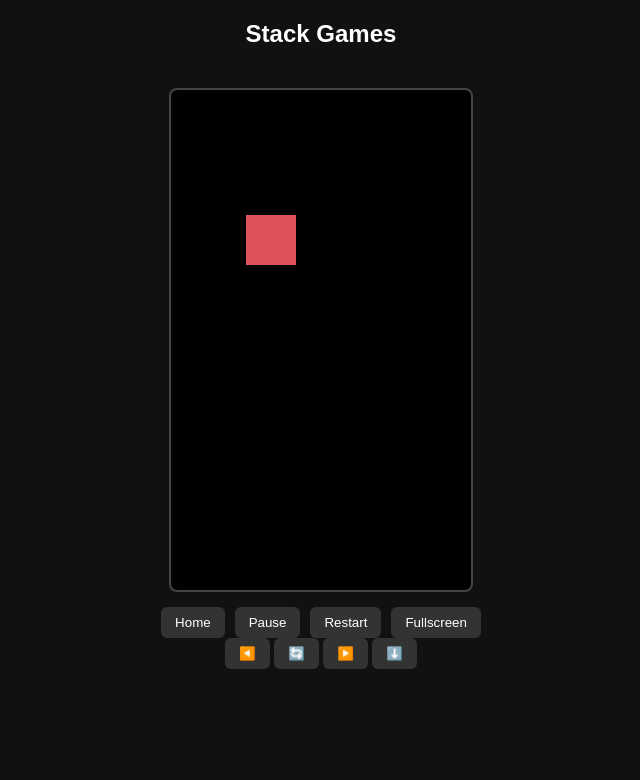
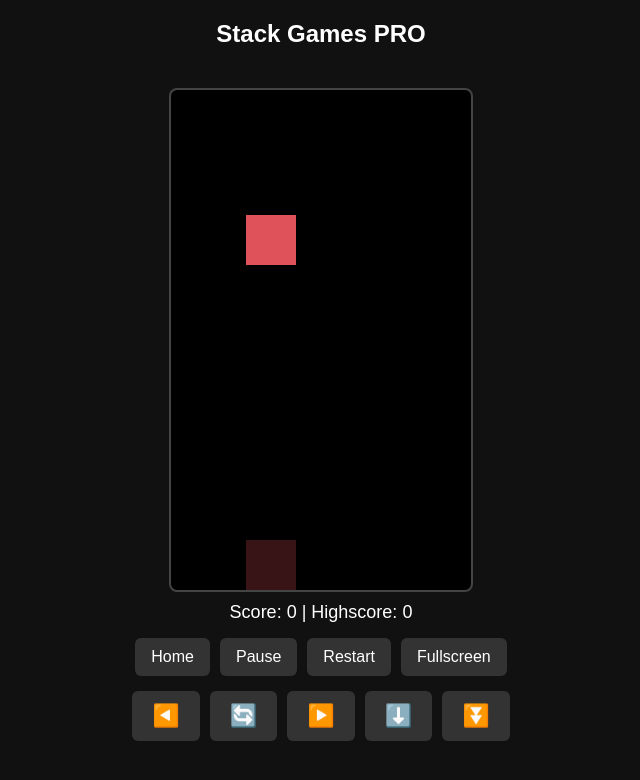
Before and after one commit to azamuslim/ztakaful-interaktif-app, a plain HTML site: page stack-games.html in a window 1280 px wide. Both pictures are taken after a click on the button "Restart". Shown: the whole page, without its empty margins (319-959 px from the left). Drawn offline with Linux system fonts and the light colour scheme.

Commit message:
Update stack-games.html

```diff
--- a/stack-games.html
+++ b/stack-games.html
@@ -3,7 +3,7 @@
 <head>
   <meta charset="UTF-8" />
   <meta name="viewport" content="width=device-width, initial-scale=1.0" />
-  <title>Stack Games</title>
+  <title>Stack Games PRO</title>
   <style>
     body {
       margin: 0;
@@ -26,22 +26,42 @@
       gap: 10px;
     }
     button {
-      padding: 8px 14px;
+      padding: 10px 16px;
       background:#333;
       color:#fff;
       border:none;
       border-radius:6px;
       cursor:pointer;
+      font-size:16px;
     }
-    button:hover{
-      background:#555;
+    button:hover { background:#555; }
+
+    #mobileControls {
+      display:flex;
+      gap:10px;
+      margin-top:15px;
+    }
+    #mobileControls button {
+      font-size:22px;
+      padding:12px 20px;
+    }
+
+    #scoreBox {
+      margin-top:10px;
+      font-size:18px;
     }
   </style>
 </head>
+
 <body>
 
-  <h2>Stack Games</h2>
+<h2>Stack Games PRO</h2>
 <canvas id="gameCanvas" width="300" height="500"></canvas>
+
+<div id="scoreBox">
+  Score: <span id="score">0</span> |
+  Highscore: <span id="highscore">0</span>
+</div>
 
 <div id="ui">
   <button onclick="goHome()">Home</button>
@@ -49,17 +69,19 @@
   <button onclick="restartGame()">Restart</button>
   <button onclick="toggleFullscreen()">Fullscreen</button>
 </div>
+
 <div id="mobileControls">
   <button onclick="move(-1)">◀️</button>
   <button onclick="rotate()">🔄</button>
   <button onclick="move(1)">▶️</button>
   <button onclick="drop()">⬇️</button>
+  <button onclick="hardDrop()">⏬</button>
 </div>
 
 
 <script>
 // =====================
-// 🔊 SOUND
+// SOUND
 // =====================
 const sndDrop   = new Audio('sounds/drop.mp3');
 const sndClear  = new Audio('sounds/clear.mp3');
@@ -67,7 +89,7 @@ const sndRotate = new Audio('sounds/rotate.mp3');
 const sndOver   = new Audio('sounds/gameover.mp3');
 
 // =====================
-// 🎮 GAME ENGINE
+// GAME ENGINE
 // =====================
 const canvas = document.getElementById("gameCanvas");
 const ctx = canvas.getContext("2d");
@@ -78,12 +100,14 @@ const BLOCK = 25;
 
 let grid = [];
 let currentPiece;
+let ghostPiece;
 let dropCounter = 0;
-let dropInterval = 500;
+let dropInterval = 550;
 let lastTime = 0;
 let paused = false;
+let score = 0;
 
-// SHAPES
+// Tetromino shapes
 const shapes = [
   [[1,1,1,1]],
   [[1,1],[1,1]],
@@ -100,6 +124,16 @@ function randomColor(){
   return `hsl(${Math.random()*360},70%,60%)`;
 }
 
+// ============ GHOST PIECE ============
+function createGhost() {
+  ghostPiece = JSON.parse(JSON.stringify(currentPiece));
+  while(!collide(grid, ghostPiece)) {
+    ghostPiece.y++;
+  }
+  ghostPiece.y--;
+}
+
+// ============ NEW PIECE ============
 function newPiece(){
   const shape = shapes[Math.floor(Math.random()*shapes.length)];
   return {
@@ -110,18 +144,23 @@ function newPiece(){
   };
 }
 
-function collide(grid,piece){
-  for(let y=0;y<piece.matrix.length;y++){
-    for(let x=0;x<piece.matrix[y].length;x++){
-      if(piece.matrix[y][x] &&
-        (grid[piece.y+y] && grid[piece.y+y][piece.x+x]) !== 0){
-        return true;
+// ============ FIXED COLLISION ============
+function collide(grid, piece) {
+  for (let y = 0; y < piece.matrix.length; y++) {
+    for (let x = 0; x < piece.matrix[y].length; x++) {
+      if (piece.matrix[y][x] !== 0) {
+
+        if (piece.x + x < 0 || piece.x + x >= COLS) return true;
+        if (piece.y + y >= ROWS) return true;
+
+        if (grid[piece.y + y][piece.x + x] !== 0) return true;
       }
     }
   }
   return false;
 }
 
+// ============ MERGE GRID ============
 function merge(grid,piece){
   piece.matrix.forEach((row,y)=>{
     row.forEach((val,x)=>{
@@ -132,16 +171,25 @@ function merge(grid,piece){
   });
 }
 
+// ============ CLEAR LINES ============
 function clearLines(){
+  let lines = 0;
   for(let y=ROWS-1; y>=0; y--){
     if(grid[y].every(v=>v!==0)){
       grid.splice(y,1);
       grid.unshift(Array(COLS).fill(0));
       sndClear.play();
-    }
+      lines++;
     }
   }
 
+  if(lines > 0){
+    score += lines * 100;
+    updateScore();
+  }
+}
+
+// ============ DRAW ============
 function draw(){
   ctx.clearRect(0,0,canvas.width,canvas.height);
 
@@ -150,14 +198,27 @@ function draw(){
     for(let x=0;x<COLS;x++){
       if(grid[y][x]){
         ctx.fillStyle = grid[y][x];
-        ctx.globalAlpha = 0.9;
+        ctx.globalAlpha = 1;
         ctx.fillRect(x*BLOCK,y*BLOCK,BLOCK,BLOCK);
       }
     }
   }
 
+  // GHOST PIECE
+  if(ghostPiece){
+    ctx.globalAlpha = 0.25;
+    ctx.fillStyle = currentPiece.color;
+    ghostPiece.matrix.forEach((row,y)=>{
+      row.forEach((val,x)=>{
+        if(val){
+          ctx.fillRect((ghostPiece.x+x)*BLOCK,(ghostPiece.y+y)*BLOCK,BLOCK,BLOCK);
+        }
+      });
+    });
+  }
+
   // CURRENT PIECE
-  if(currentPiece){
+  ctx.globalAlpha = 1;
   currentPiece.matrix.forEach((row,y)=>{
     row.forEach((val,x)=>{
       if(val){
@@ -167,8 +228,8 @@ function draw(){
     });
   });
 }
-}
 
+// ============ DROP ============
 function drop(){
   currentPiece.y++;
   if(collide(grid,currentPiece)){
@@ -177,14 +238,49 @@ function drop(){
     merge(grid,currentPiece);
     clearLines();
     currentPiece = newPiece();
+    createGhost();
+
     if(collide(grid,currentPiece)){
       sndOver.play();
       alert("Game Over Bro!");
       restartGame();
     }
   }
+  createGhost();
 }
 
+// ============ HARD DROP ============
+function hardDrop(){
+  while(!collide(grid,currentPiece)){
+    currentPiece.y++;
+  }
+  currentPiece.y--;
+  drop();
+}
+
+// ============ MOVEMENT ============
+function move(dir){
+  currentPiece.x += dir;
+  if(collide(grid,currentPiece)) currentPiece.x -= dir;
+  createGhost();
+
+  if(vibrate) navigator.vibrate(15);
+}
+
+// ============ ROTATE ============
+function rotate(){
+  const m = currentPiece.matrix;
+  const rotated = m[0].map((_,i)=>m.map(r=>r[i])).reverse();
+  const old = currentPiece.matrix;
+  currentPiece.matrix = rotated;
+
+  if(collide(grid,currentPiece)) currentPiece.matrix = old;
+  else sndRotate.play();
+
+  createGhost();
+}
+
+// ============ UPDATE LOOP ============
 function update(time=0){
   if(!paused){
     const delta = time - lastTime;
@@ -201,51 +297,54 @@ function update(time=0){
   requestAnimationFrame(update);
 }
 
-function move(dir){
-  currentPiece.x += dir;
-  if(collide(grid,currentPiece)) currentPiece.x -= dir;
-}
-
-function rotate(){
-  const m = currentPiece.matrix;
-  const rotated = m[0].map((_,i)=>m.map(r=>r[i])).reverse();
-  const old = currentPiece.matrix;
-  currentPiece.matrix = rotated;
-
-  if(collide(grid,currentPiece)){
-    currentPiece.matrix = old;
-  } else {
-    sndRotate.play();
-  }
-}
-
-document.addEventListener("keydown", e =>{
-  if(paused) return;
-
-  if(e.key === "ArrowLeft") move(-1);
-  if(e.key === "ArrowRight") move(1);
-  if(e.key === "ArrowDown") drop();
-  if(e.key === "ArrowUp") rotate();
-});
-
 function restartGame(){
+  score = 0;
+  updateScore();
   resetGrid();
   currentPiece = newPiece();
+  createGhost();
 }
 
 function togglePause(){ paused = !paused; }
 
-function goHome(){ window.location.href = "index.html"; }
+function goHome(){ window.location.href  = "index.html"; }
 
 function toggleFullscreen(){
   if(!document.fullscreenElement) canvas.requestFullscreen();
   else document.exitFullscreen();
 }
 
+function updateScore(){
+  document.getElementById("score").textContent = score;
+
+  if(score > highscore){
+    localStorage.setItem("stackHighscore", score);
+    document.getElementById("highscore").textContent = score;
+  }
+}
+
+// HIGH SCORE INIT
+let highscore = localStorage.getItem("stackHighscore") || 0;
+document.getElementById("highscore").textContent = highscore;
+
 // START GAME
 resetGrid();
 currentPiece = newPiece();
+createGhost();
 update();
+
+// Keyboard
+document.addEventListener("keydown", e =>{
+  if(paused) return;
+  if(e.key === "ArrowLeft") move(-1);
+  if(e.key === "ArrowRight") move(1);
+  if(e.key === "ArrowDown") drop();
+  if(e.key === "ArrowUp") rotate();
+  if(e.key === " ") hardDrop();
+});
+
+// Mobile haptic
+const vibrate = "vibrate" in navigator;
 </script>
 
 </body>
```
Lines whose indentation alone changed are shown as unchanged.
